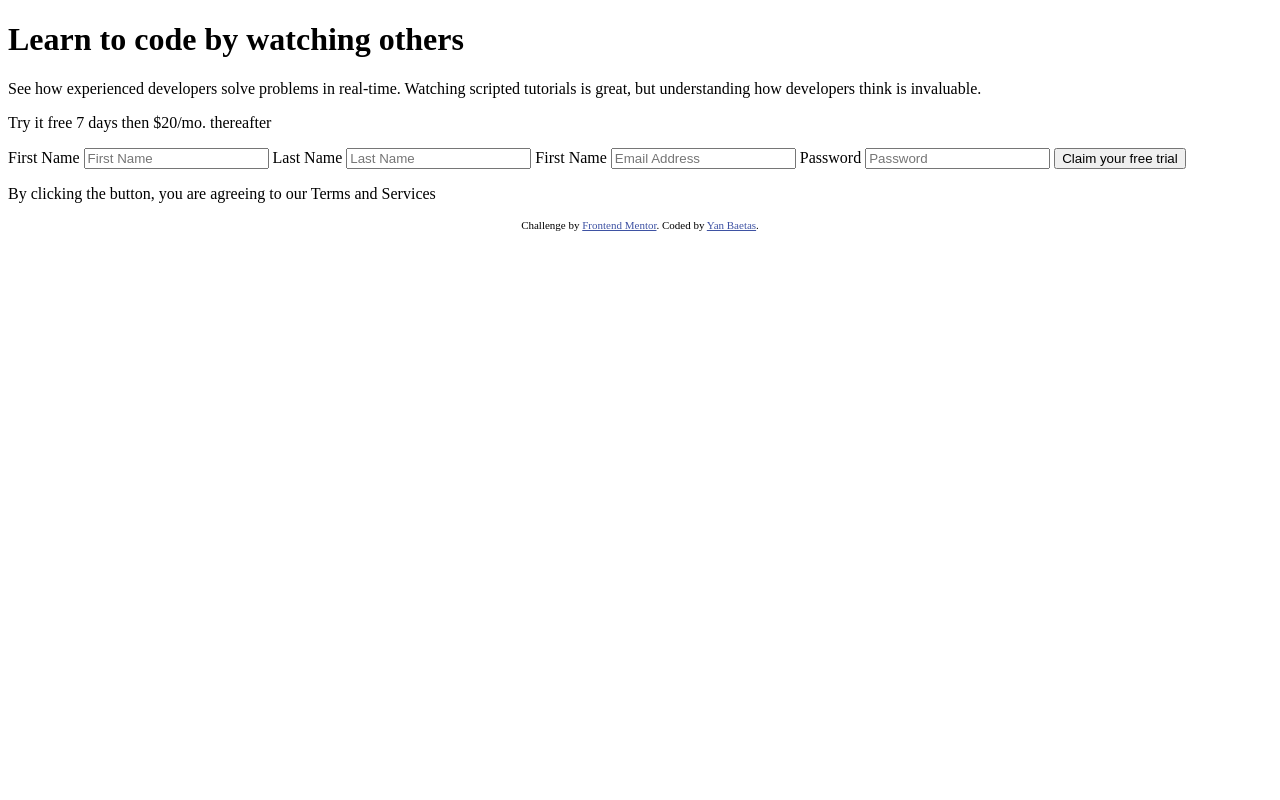
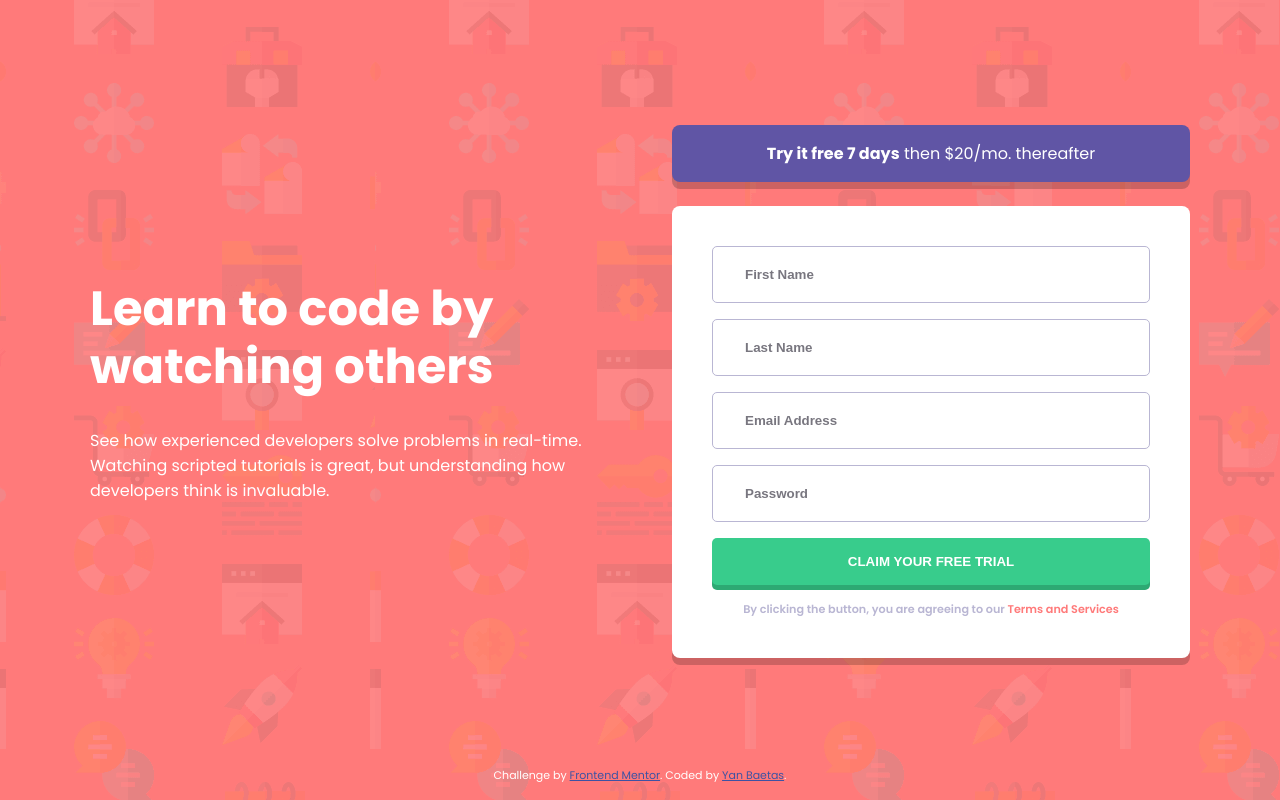
Before and after one commit to YanBaetas/intro-component-with-signup, a plain HTML site: page index.html in a window 1280 px wide. Drawn offline with Linux system fonts and the light colour scheme.

Commit message:
Add styles

```diff
--- a/index.html
+++ b/index.html
@@ -23,7 +23,7 @@
   </head>
   <body>
     <main class="container">
-      <div class="wrapper">
+      <div class="wrapper wrapper-description">
         <h1>Learn to code by watching others</h1>
 
         <p class="description">
@@ -33,42 +33,59 @@
         </p>
       </div>
 
-      <div class="wrapper">
-        <p class="try-free">Try it free 7 days then $20/mo. thereafter</p>
+      <div class="wrapper wrapper-form">
+        <p class="try-free">
+          <span class="highlight">Try it free 7 days</span> then $20/mo.
+          thereafter
+        </p>
 
+        <div class="form">
           <form action="submit">
-          <label class="read-only" for="first-name">First Name</label>
+            <label class="sr-only" for="first-name">First Name</label>
             <input
               id="first-name"
               name="first-name"
               type="text"
               placeholder="First Name"
             />
+            <p class="error-info">First Name cannot be empty</p>
 
-          <label class="read-only" for="last-name">Last Name</label>
-          <input name="last-name" type="text" placeholder="Last Name" />
+            <label class="sr-only" for="last-name">Last Name</label>
+            <input
+              id="last-name"
+              name="last-name"
+              type="text"
+              placeholder="Last Name"
+            />
+            <p class="error-info">Last Name cannot be empty</p>
 
-          <label class="read-only" for="email-address">First Name</label>
+            <label class="sr-only" for="email-address">E-mail</label>
             <input
               id="email-address"
               name="email-address"
               type="text"
               placeholder="Email Address"
             />
+            <p class="error-info">Looks like this is not an e-mail</p>
 
-          <label class="read-only" for="password">Password</label>
+            <label class="sr-only" for="password">Password</label>
             <input
               id="password"
               name="password"
               type="text"
               placeholder="Password"
             />
+            <p class="error-info">Password Cannot be Empty</p>
 
-          <button type="submit">Claim your free trial</button>
+            <button class="submit-form" type="button">
+              Claim your free trial
+            </button>
             <p class="terms">
-            By clicking the button, you are agreeing to our Terms and Services
+              By clicking the button, you are agreeing to our
+              <span class="highlight-terms">Terms and Services</span>
             </p>
           </form>
+        </div>
       </div>
     </main>
 
@@ -80,5 +97,6 @@
         >. Coded by <a href="#">Yan Baetas</a>.
       </p>
     </footer>
+    <script src="./script.js"></script>
   </body>
 </html>
--- /dev/null
+++ b/script.js
@@ -0,0 +1,53 @@
+let inputItems = document.querySelectorAll("input");
+let submitButton = document.querySelector(".submit-form");
+
+const validateInput = (input) => {
+  let element;
+  if (input.target) {
+    element = input.target;
+  } else {
+    element = input;
+  }
+  let errorInfo = element.nextElementSibling;
+
+  element.classList.remove("error");
+  errorInfo.classList.remove("show-error");
+
+  if (element.getAttribute("id") === "email-address") {
+    if (!validateEmail(element.value)) {
+      errorInfo.classList.add("show-error");
+      element.classList.add("error");
+      return false;
+    }
+  } else {
+    if (element.value.trim() === "") {
+      errorInfo.classList.add("show-error");
+      element.classList.add("error");
+      return false;
+    }
+  }
+  return true;
+};
+
+const validateForm = () => {
+  let valid = true;
+  inputItems.forEach((item) => {
+    if (valid) {
+      valid = validateInput(item);
+    } else {
+      validateInput(item);
+    }
+  });
+};
+
+const validateEmail = (email) => {
+  const reg =
+    /^(([^<>()[\]\\.,;:\s@\"]+(\.[^<>()[\]\\.,;:\s@\"]+)*)|(\".+\"))@((\[[0-9]{1,3}\.[0-9]{1,3}\.[0-9]{1,3}\.[0-9]{1,3}\])|(([a-zA-Z\-0-9]+\.)+[a-zA-Z]{2,}))$/;
+  return reg.test(email);
+};
+
+inputItems.forEach((item) => {
+  item.addEventListener("blur", validateInput);
+});
+
+submitButton.addEventListener("click", validateForm);
--- a/styles.css
+++ b/styles.css
@@ -1,3 +1,168 @@
+* {
+  margin: 0;
+  padding: 0;
+  box-sizing: border-box;
+}
+
+:root {
+  --red: hsl(0, 100%, 74%);
+  --green: hsl(154, 59%, 51%);
+  --blue: hsl(248, 32%, 49%);
+  --dark-blue: hsl(249, 10%, 26%);
+  --grayish-blue: hsl(246, 25%, 77%);
+  --white: #fff;
+}
+
+body {
+  font-family: "Poppins", sans-serif;
+  background: url("../images/bg-intro-mobile.png");
+  background-color: var(--red);
+
+  display: flex;
+  flex-direction: column;
+  align-items: center;
+  height: 100vh;
+
+  padding: 1rem 2rem;
+
+  color: var(--white);
+}
+
+.container {
+  display: flex;
+  flex-direction: column;
+  align-items: center;
+  justify-content: center;
+
+  max-width: 700px;
+  text-align: center;
+
+  margin-top: 3rem;
+}
+
+.sr-only {
+  position: absolute;
+  width: 1px;
+  height: 1px;
+  padding: 0;
+  margin: -1px;
+  overflow: hidden;
+  clip: rect(0, 0, 0, 0);
+  white-space: nowrap;
+  border-width: 0;
+}
+
+.wrapper {
+  display: flex;
+  flex-direction: column;
+  margin-bottom: 3rem;
+}
+
+h1 {
+  font-size: 1.75rem;
+}
+
+.description {
+  margin-top: 1rem;
+}
+
+.try-free {
+  background: var(--blue);
+  border-radius: 8px;
+  padding: 1rem 4rem;
+
+  margin-bottom: 1.5rem;
+  box-shadow: 0 7px 0 rgba(0, 0, 0, 0.2);
+}
+
+.highlight {
+  font-weight: 700;
+}
+
+form {
+  display: flex;
+  flex-direction: column;
+}
+
+.form {
+  background: var(--white);
+  padding: 2rem;
+
+  border-radius: 8px;
+
+  box-shadow: 0 7px 0 rgba(0, 0, 0, 0.2);
+}
+
+.form input {
+  font-weight: 600;
+
+  padding: 0.75rem;
+  margin-bottom: 1rem;
+  border-radius: 5px;
+  border: 1px solid var(--grayish-blue);
+}
+
+.form input::placeholder {
+  color: hsla(249, 10%, 26%, 0.7);
+}
+
+.form button {
+  color: var(--white);
+  background: var(--green);
+  text-transform: uppercase;
+  font-weight: 700;
+
+  padding: 1rem;
+  margin-bottom: 1rem;
+
+  border: none;
+  border-radius: 5px;
+
+  box-shadow: 0 5px 0 hsl(154, 58%, 42%);
+  transition: 0.2s ease-in-out;
+}
+
+.form button:hover {
+  cursor: pointer;
+  opacity: 0.8;
+  box-shadow: 0 10px 5px hsl(154, 58%, 42%);
+}
+
+.terms {
+  color: var(--grayish-blue);
+  font-size: 0.75rem;
+  font-weight: 600;
+}
+
+.terms .highlight-terms {
+  color: var(--red);
+}
+
+.error {
+  background: url("./images/icon-error.svg") no-repeat 95%;
+  outline: 1px solid var(--red);
+  color: var(--red);
+}
+
+input.error::placeholder {
+  color: var(--red);
+}
+
+.error-info {
+  color: var(--red);
+  margin-top: -0.75rem;
+  margin-bottom: 1rem;
+
+  font-size: 0.675rem;
+  font-style: italic;
+  display: none;
+  text-align: right;
+}
+
+.show-error {
+  display: block;
+}
+
 .attribution {
   font-size: 11px;
   text-align: center;
@@ -5,3 +170,37 @@
 .attribution a {
   color: hsl(228, 45%, 44%);
 }
+
+@media only screen and (min-width: 950px) {
+  .container {
+    flex-direction: row;
+    max-width: 1100px;
+    height: 100%;
+  }
+  .wrapper {
+    width: 100%;
+  }
+  .wrapper-form {
+    margin-left: 4rem;
+  }
+  .wrapper-description h1,
+  .description {
+    text-align: left;
+  }
+  .wrapper-description h1 {
+    font-size: 3rem;
+    line-height: 1.2;
+  }
+  .description {
+    margin-top: 2rem;
+  }
+  .form {
+    padding: 2.5rem;
+  }
+  .form input {
+    padding: 1.25rem 1rem 1.25rem 2rem;
+  }
+  .terms {
+    font-size: 0.7rem;
+  }
+}
```
Lines whose indentation alone changed are shown as unchanged.
